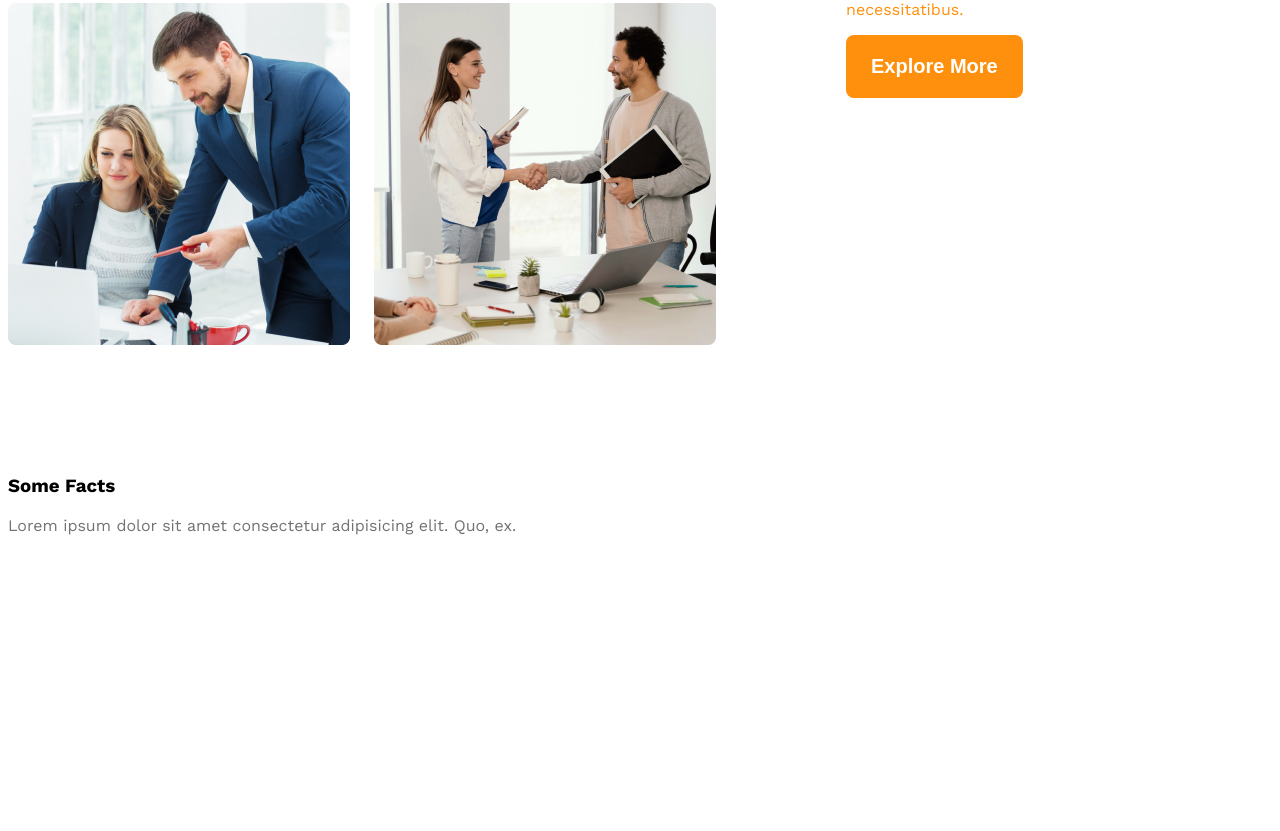
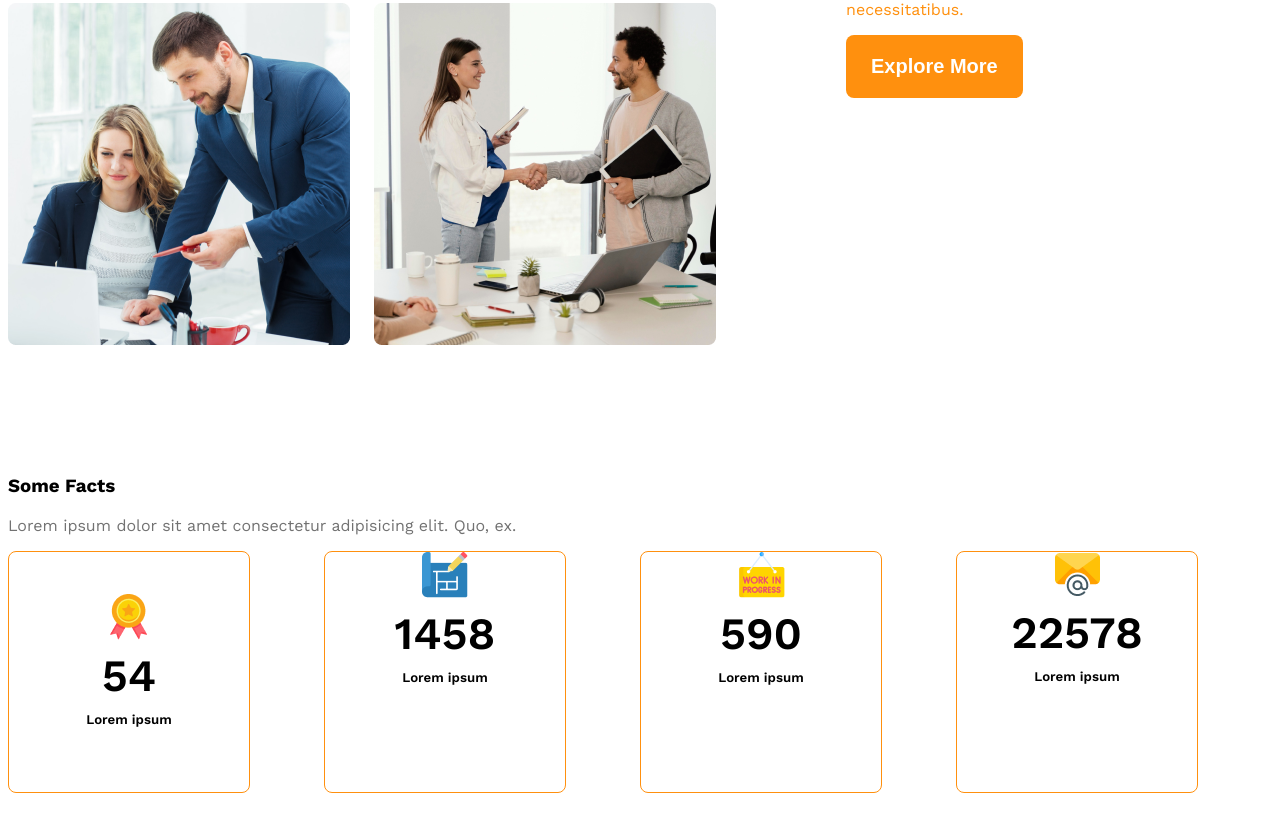
Before and after one commit to Rahima06/git-architects-website, a plain HTML site: page index.html in a window 1280 px wide. Shown: the part 1696-2527 px from the top of the page. Before the commit the page ends 2361 px from the top, so only its background shows below. Drawn offline with nearby package versions, Linux system fonts and the light colour scheme.

Commit message:
file added

```diff
--- a/index.html
+++ b/index.html
@@ -53,7 +53,40 @@
         </section>
         <section>
             <h3 class="section-title">Some Facts</h3>
-            <p class="text-light-gray">Lorem ipsum dolor sit amet consectetur adipisicing elit. Quo, ex.</p>
+            <p class="text-light-gray fact-description">Lorem ipsum dolor sit amet consectetur adipisicing elit. Quo,
+                ex.</p>
+            <div class="facts-container">
+                <div class="fact-card display-flex">
+                    <div>
+                        <img src="images/icons/ribon.png" alt="" class="fact-icon">
+                        <h4 class="fact-number">54</h4>
+                        <h5 class="fact-name">Lorem ipsum</h5>
+                    </div>
+                </div>
+                <div class="fact-card">
+                    <div>
+                        <img src="images/icons/projects.png" alt="" class="fact-icon">
+                        <h4 class="fact-number">1458</h4>
+                        <h5 class="fact-name">Lorem ipsum</h5>
+                    </div>
+                </div>
+                <div class="fact-card">
+                    <div>
+                        <img src="images/icons/customers.png" alt="" class="fact-icon">
+                        <h4 class="fact-number">590</h4>
+                        <h5 class="fact-name">Lorem ipsum</h5>
+                    </div>
+                </div>
+                <div class="fact-card">
+                    <div>
+                        <img src="images/icons/email.png" alt="" class="fact-icon">
+                        <h4 class="fact-number">22578</h4>
+                        <h5 class="fact-name">Lorem ipsum</h5>
+                    </div>
+                </div>
+
+            </div>
+
         </section>
 
 
--- a/styles/architects.css
+++ b/styles/architects.css
@@ -129,6 +129,45 @@ main>section {
 
 }
 
+/* some facts related styles */
+.facts-container {
+    display: grid;
+    grid-template-columns: repeat(4, 1fr);
+}
+
+.fact-card {
+    border: 1px solid #FF900E;
+    width: 240px;
+    height: 240px;
+    border-radius: 8px;
+    text-align: center;
+    align-items: center;
+    justify-content: center;
+
+}
+
+.fact-number {
+    font-size: 2.8rem;
+    font-weight: 600;
+    margin-top: 5px;
+    margin-bottom: 10px;
+}
+
+.fact-name {
+    font-size: 1.25 rem;
+    font-weight: 600;
+    margin-top: 10px;
+
+
+}
+
+\
+.fact-description {
+    max-width: 540px;
+
+}
+
+
 .section-title {
     font-size: 2.8 rem;
     font-weight: 700;
```
